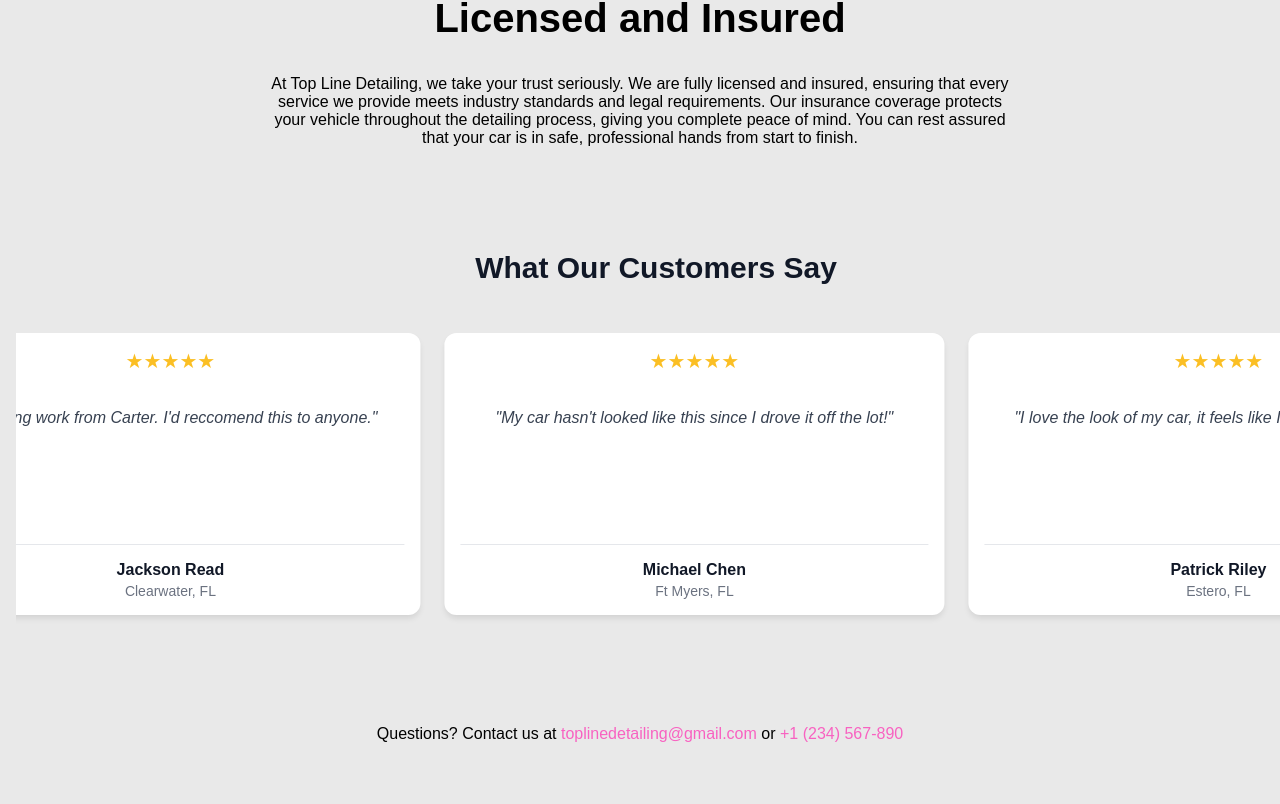
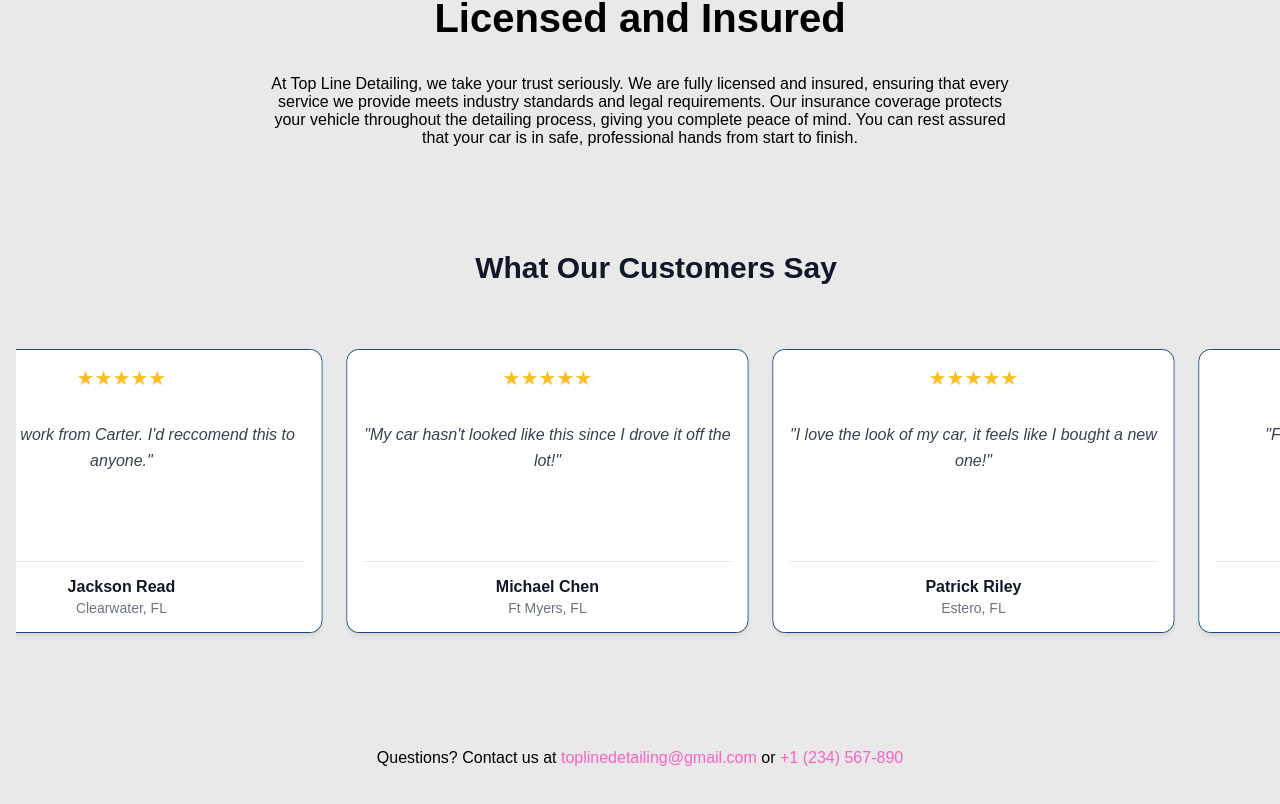
Before and after one commit to patrickriley1/TopLine, a React (Vite) app in the folder topline/: page / in a window 1280 px wide. Shown: the part 490-1294 px from the top of the page. Built offline with nearby package versions, Linux system fonts and the light colour scheme.

Commit message:
style review carousel

```diff
--- a/topline/src/App.css
+++ b/topline/src/App.css
@@ -91,3 +91,8 @@
 .Licensed h2 {
   font-size: 40px;
 }
+
+.reviewCard:hover {
+  box-shadow: 4px 4px var(--color2);
+  transform: scale(1.05);
+}
--- a/topline/src/carousel.jsx
+++ b/topline/src/carousel.jsx
@@ -85,7 +85,7 @@
         <div className="animate-scroll" style={styles.scrollContainer}>
           {/* Render all reviews including duplicates */}
           {duplicatedReviews.map((review, index) => (
-            <div key={`${review.id}-${index}`} style={styles.reviewCard}>
+            <div key={`${review.id}-${index}`} style={styles.reviewCard} className="reviewCard">
               <div style={styles.cardInner}>
                 {/* Star rating */}
                 <div style={styles.stars}>
@@ -117,7 +117,8 @@
     width: '100%',
     backgroundColor: 'var(--color1)',
     padding: '64px 16px',
-    overflow: 'hidden'
+    overflow: 'hidden',
+    margin: '0 auto'
   },
   title: {
     fontSize: '30px',
@@ -136,10 +137,14 @@
     gap: '24px'
   },
   reviewCard: {
-    width: '500px',
+    width: '400px',
     flexShrink: 0,
-    minWidth: '500px',
-    paddingBottom: '10px'
+    minWidth: '400px',
+    border: '1px solid var(--color2)',
+    borderRadius: '12px',
+    transition: '0.3s ease',
+    marginBottom: '16px',
+    marginTop: '16px'
   },
   cardInner: {
     backgroundColor: 'white',
```
